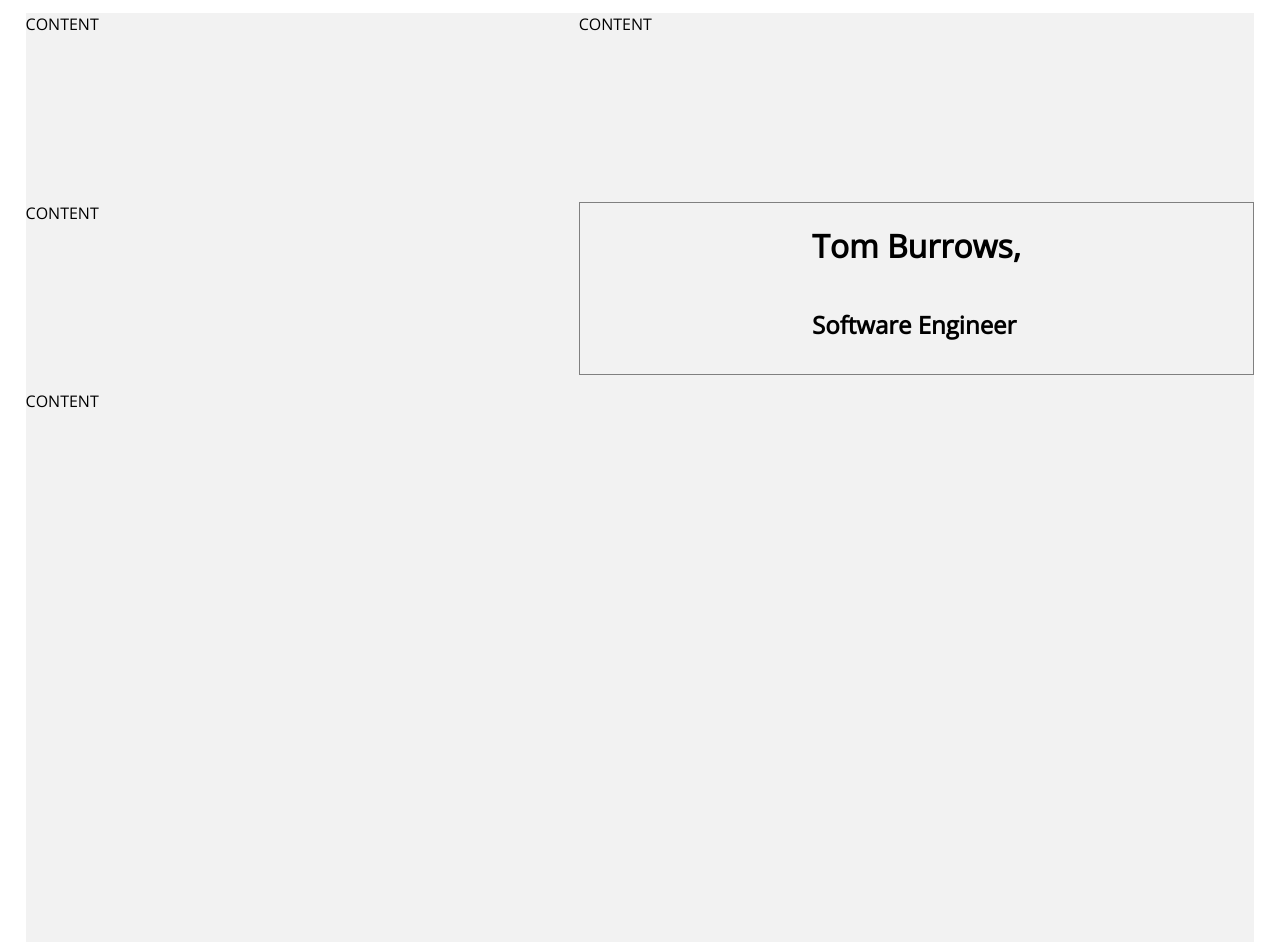
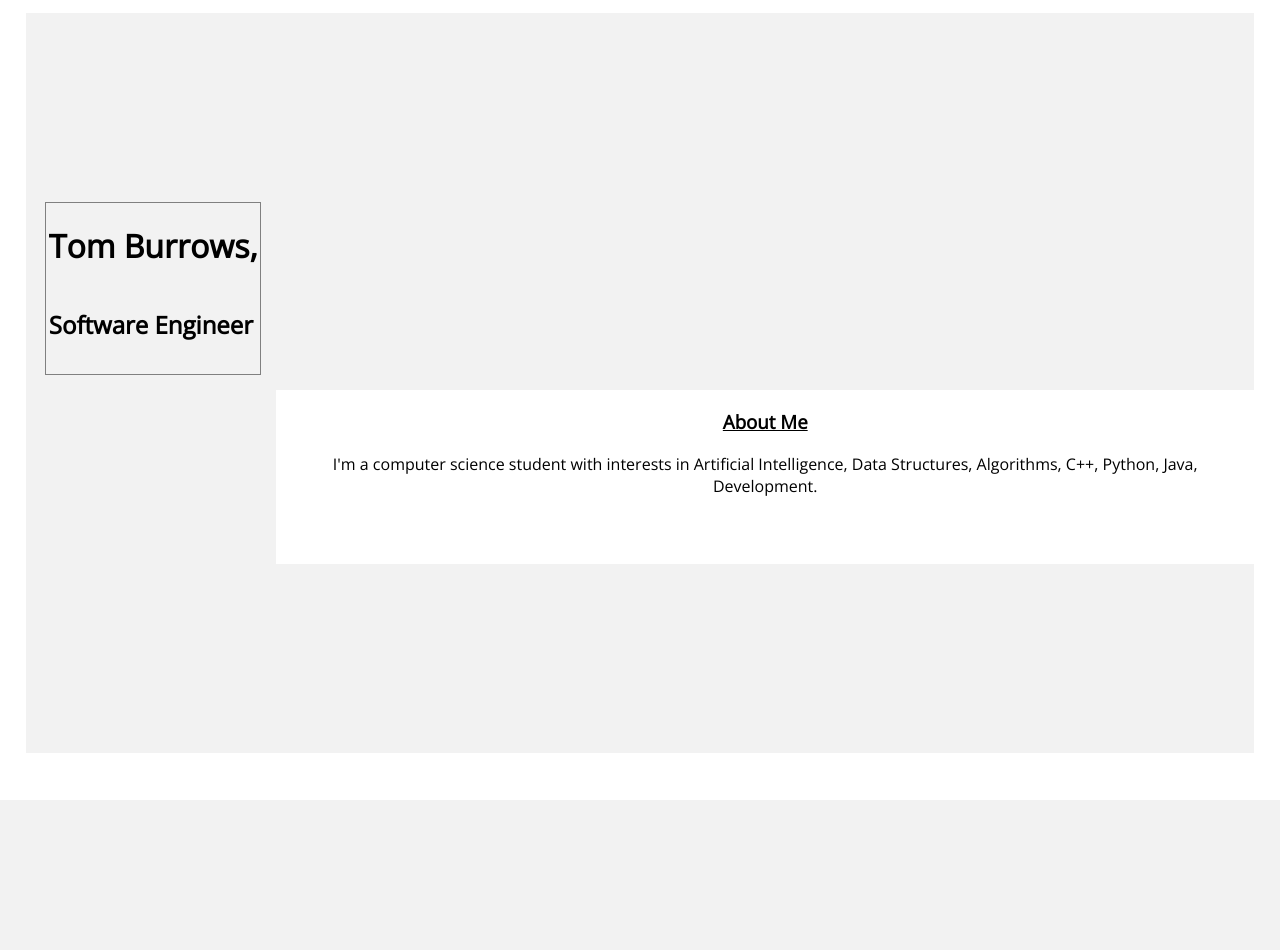
Before and after one commit to TomBurrows101/portfolio-site, a PHP site: page / in a window 1280 px wide. After the commit the page ends 800 px from the top, so only its background shows below. Run offline with PHP 8.4, Linux system fonts and the light colour scheme.

Commit message:
adsgjasd

```diff
--- a/index.html
+++ b/index.html
@@ -30,17 +30,14 @@
             <h1 id="nameTitle">Tom Burrows,</h1>
             <h2 id="jobTitle">Software Engineer</h2>
         </div>
-        <div id="emtpyValue1" class="emptyValue">
-            CONTENT
-        </div>
-        <div id="emtpyValue2" class="emptyValue">
-            CONTENT
-        </div>
-        <div id="emtpyValue3"  class="emptyValue">
-            CONTENT
-        </div>
-        <div id="emtpyValue4"   class="emptyValue">
-            CONTENT
+        <div class="contentBlock">
+            <h3 class="blockHeader">
+                About Me
+            </h3>
+            <p class="contentBlockText">
+                I'm a computer science student with interests in Artificial Intelligence, Data Structures, Algorithms, C++, Python, Java,
+                Development.
+            </p>
         </div>
     </div>
 
--- a/style/style.css
+++ b/style/style.css
@@ -13,24 +13,7 @@
   display: grid;
   grid-gap: 15px;
   grid-template-columns: repaeat(5, 1fr);
-  grid-template-rows: repeat(5, 1fr);
-}
-.allcontent #emptyValue {
-  height: 100%;
-  width: 100%;
-  justify-content: center;
-  background-color: blue;
-  border: 1px solid black;
-}
-.allcontent .emptyValue1 {
-  text-align: center;
-  height: 100%;
-  width: 100%;
-  justify-content: center;
-  background-color: pink;
-  border: 1px solid black;
-  grid-row: 1;
-  grid-column: 4;
+  grid-template-rows: repeat(4, 1fr);
 }
 .allcontent #title {
   justify-content: center;
@@ -46,6 +29,23 @@
 .allcontent #title #jobTitle {
   grid-row: 2;
 }
+.allcontent .contentBlock {
+  padding-left: 1%;
+  padding-right: 1%;
+  background-color: white;
+  grid-row: 3;
+  grid-column: 3;
+}
+.allcontent .contentBlock .blockHeader {
+  text-decoration: underline;
+  text-align: center;
+}
+.allcontent .contentBlock .contentBlockText {
+  text-align: center;
+  color: black;
+  width: 100%;
+  height: 100%;
+}
 
 .header {
   display: none; /*flex*/
--- a/style/style.scss
+++ b/style/style.scss
@@ -12,26 +12,7 @@
     display:grid;
     grid-gap: 15px;
     grid-template-columns: repaeat(5, 1fr);
-    grid-template-rows: repeat(5, 1fr);
-    #emptyValue{
-        height: 100%;
-        width: 100%;
-        justify-content: center;
-        background-color: blue;
-        border: 1px solid black;
-
-    }
-    .emptyValue1{
-        text-align: center;
-
-        height:100%;
-        width:100%;
-        justify-content:center;
-        background-color:pink;
-        border: 1px solid black;
-        grid-row: 1;
-        grid-column: 4;
-    }
+    grid-template-rows: repeat(4, 1fr);
     #title{
         justify-content:center;
         display:grid;
@@ -41,14 +22,32 @@
         grid-column: 2 / 3;
         #nameTitle{
             grid-row:1;
-
         }
         #jobTitle{
             grid-row:2;
+        }
 
+    }
+    .contentBlock{
+        padding-left: 1%;
+        padding-right: 1%;
+        background-color:white;
+        grid-row: 3;
+        grid-column: 3;
+        .blockHeader{
+            text-decoration:underline;
+            text-align: center;
+        }
+        .contentBlockText{
+            text-align: center;
+            color: black;
+            width:100%;
+            height:100%;
         }
     }
+
 }
+
 .header{
     display:none; /*flex*/
     width:100%;
```
Also changed, not shown: 1 other file.
